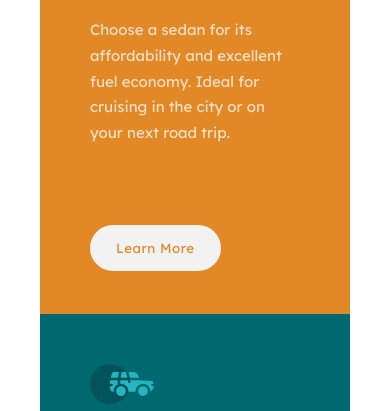
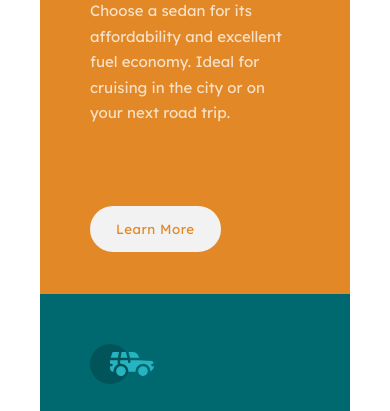
Before and after one commit to amanmulchandani/frontendmentor, a plain HTML site: page 3-column Preview Card Component/index.html in a window 390 px wide. Shown: the part 206-617 px from the top of the page. Drawn offline with Linux system fonts and the light colour scheme.

Commit message:
clean responsive code

```diff
--- a/3-column Preview Card Component/style.css
+++ b/3-column Preview Card Component/style.css
@@ -8,13 +8,14 @@ body{
     display: flex;
     justify-content: center;
     align-items: center;
+    height: 100vh;
 }
 
 main{
     display: flex;
     justify-content: center;
     align-items: center;
-    padding-top: 5%;
+    margin: auto;
 }
 
 .card{
```
